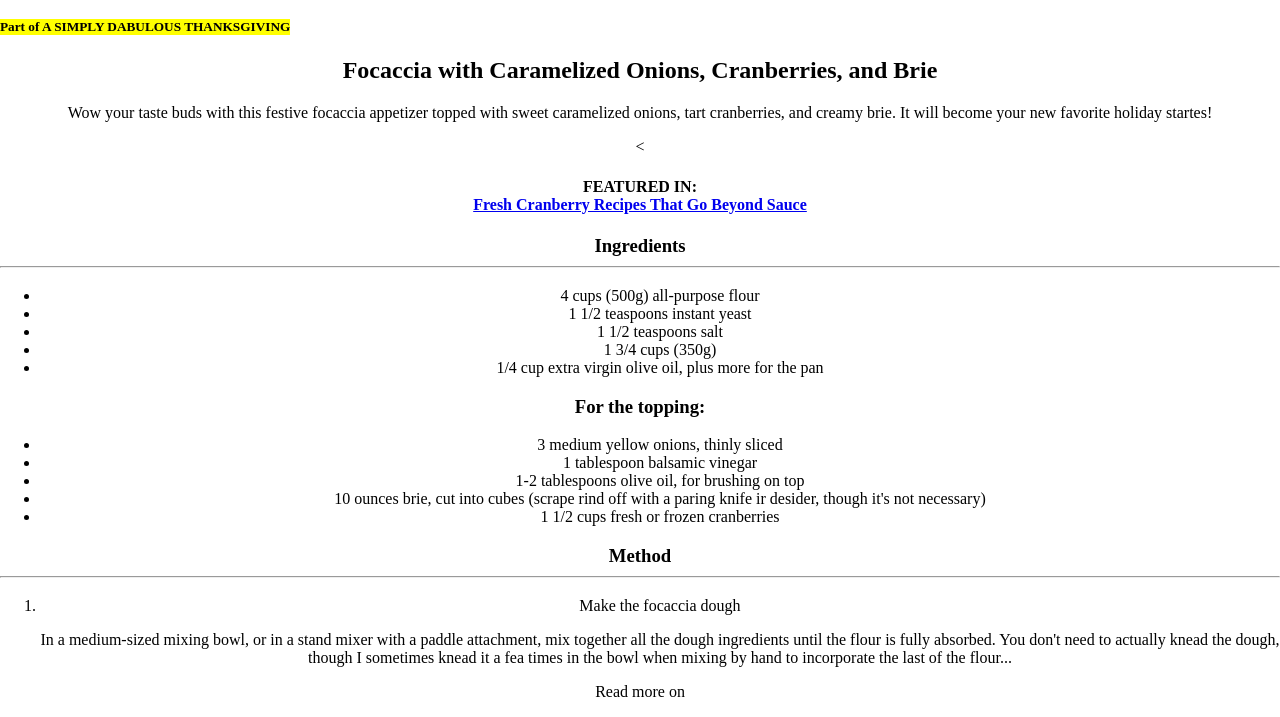
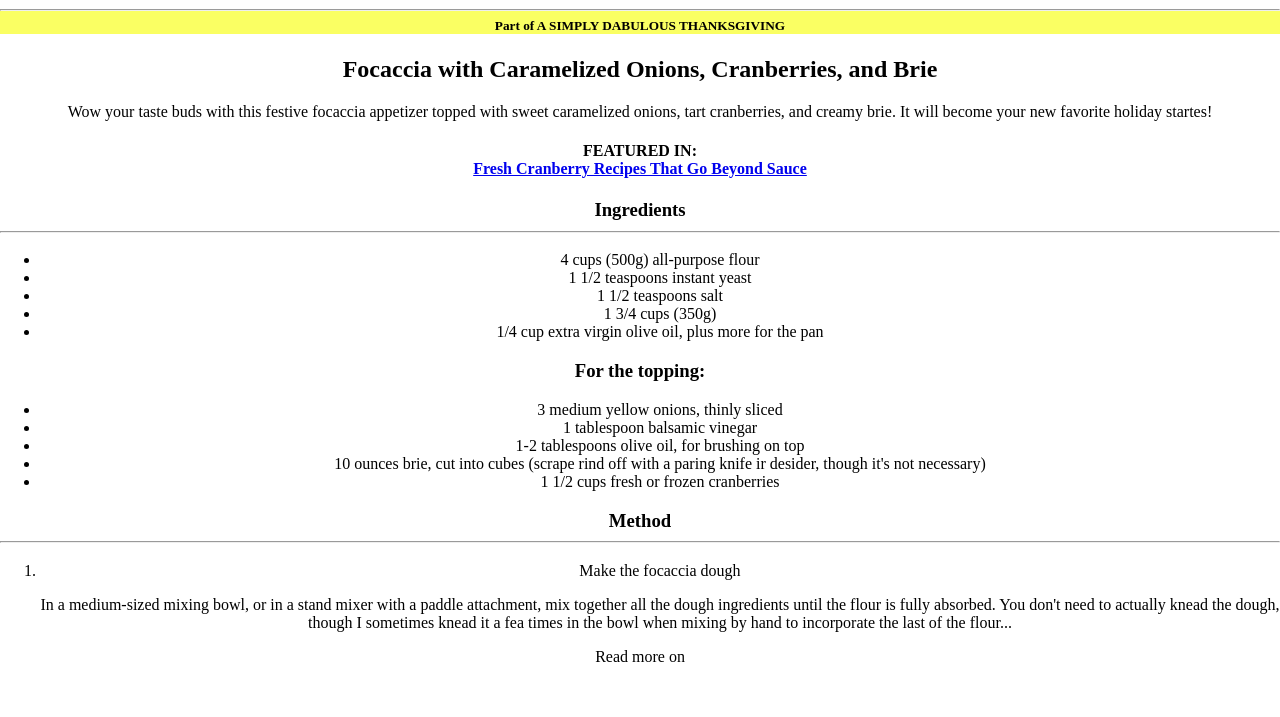
Before and after one commit to Rosannag16/Settimana-1, a plain HTML site: page S1L3/index.html in a window 1280 px wide. Shown: the part 127-844 px from the top of the page. After the commit the page ends 809 px from the top, so only its background shows below. Drawn offline with Linux system fonts and the light colour scheme.

Commit message:
lezione 3

```diff
--- a/S1L3/assets/img.css
+++ b/S1L3/assets/styles.css
@@ -4,11 +4,9 @@ img {
 
 body {
     text-align: center;
+
 }
 
-head {
-    text-align: center;
-}
 
 body {
     width: 60;
@@ -16,7 +14,7 @@ body {
 }
 
 div {
-    background-color: yellow;
-    width: fit-content;
-    text-align: center;
+    background-color: rgba(247, 255, 5, 0.623);
+    text-shadow: ;
+
 }
--- a/S1L3/index.html
+++ b/S1L3/index.html
@@ -6,7 +6,6 @@
     <meta name="viewport" content="width=device-width, initial-scale=1.0">
     <title>simply recipes</title>
 </head>
-
 <head>
     <img src="assets/logo.png">
     <link rel="preconnect" href="https://fonts.googleapis.com">
@@ -15,11 +14,11 @@
 
 </head>
 <header>
-    <link rel="stylesheet" href="assets/img.css">
-    <hr>
+    <link rel="stylesheet" href="assets/styles.css"> </link>
+    <div>
+        <h5>
+            <hr>
 
-    <div >
-        <h5>
             Part of A SIMPLY DABULOUS THANKSGIVING
         </h5>
     </div>
@@ -39,9 +38,13 @@
                 cranberries,
                 and creamy brie. It will become your new favorite holiday startes!
             </p>
-            <<h4>FEATURED IN: <br>
+
+
+
+            <h4>FEATURED IN: <br>
                 <a href="javascript:void(0)"> Fresh Cranberry Recipes That Go Beyond Sauce</a>
             </h4>
+
             <h3>
                 Ingredients
                 <hr>
```
